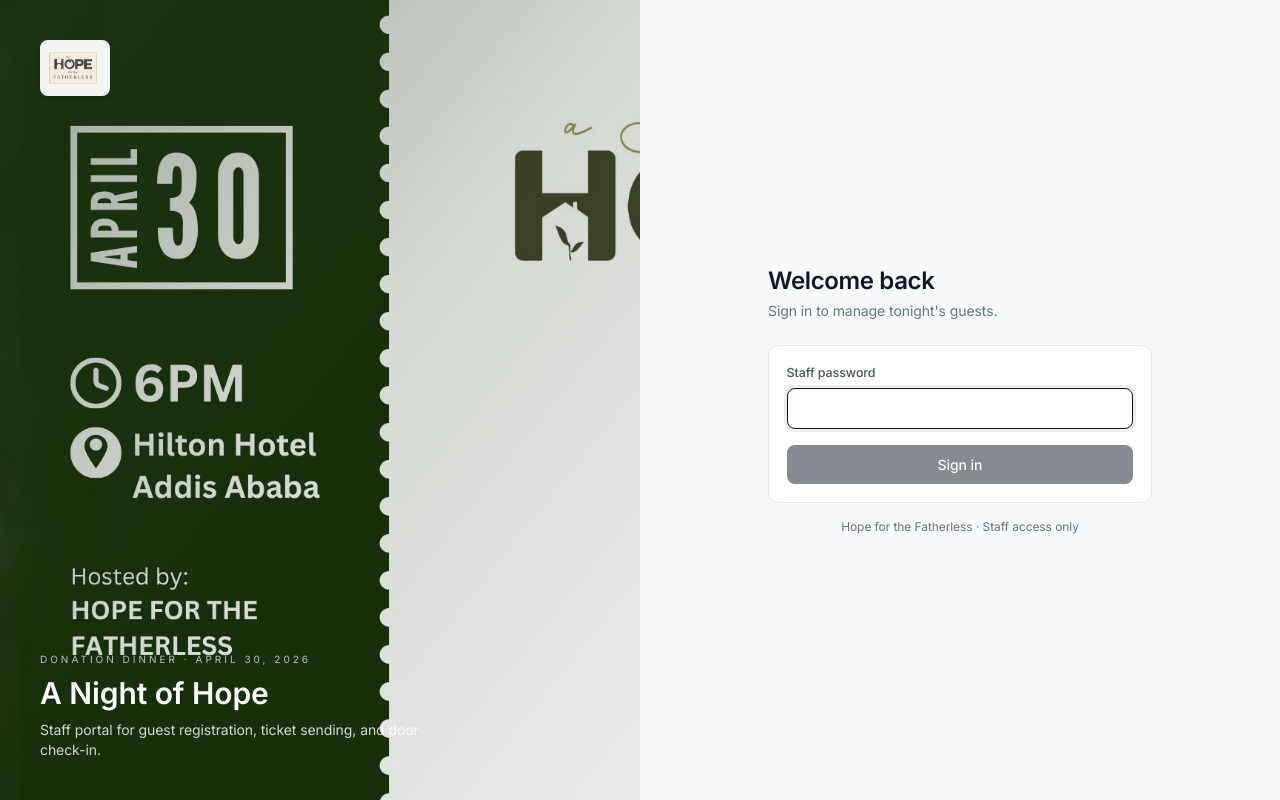
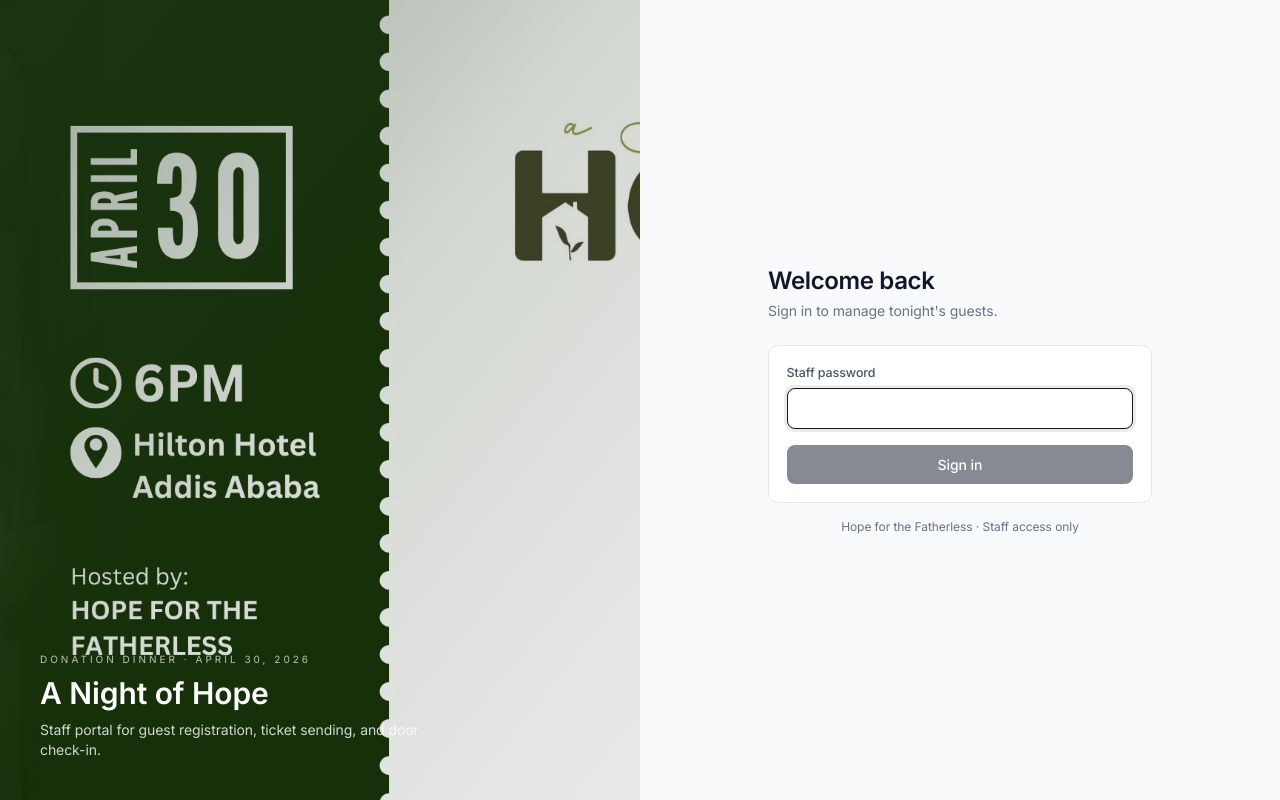
Before and after one commit to horantech/HFTFL, a Next.js app: page /login in a window 1280 px wide. Built offline with nearby package versions, Linux system fonts and the light colour scheme.

Commit message:
Remove commented-out logo image from login page for cleaner code.

```diff
--- a/src/app/login/page.tsx
+++ b/src/app/login/page.tsx
@@ -18,7 +18,7 @@
 
         <div className="relative">
           {/* eslint-disable-next-line @next/next/no-img-element */}
-          <img src="/logo.png" alt="Hope for the Fatherless" className="h-14 w-auto bg-white/95 rounded-lg p-2 shadow-md"/>
+          {/* <img src="/logo.png" alt="Hope for the Fatherless" className="h-14 w-auto bg-white/95 rounded-lg p-2 shadow-md"/> */}
         </div>
 
         <div className="relative space-y-2">
```
